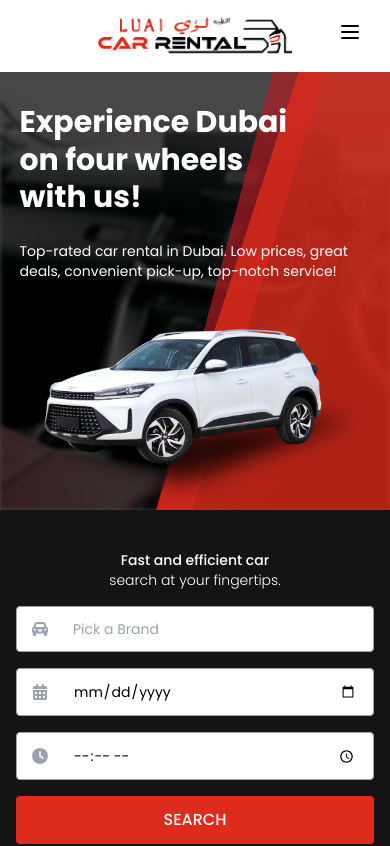
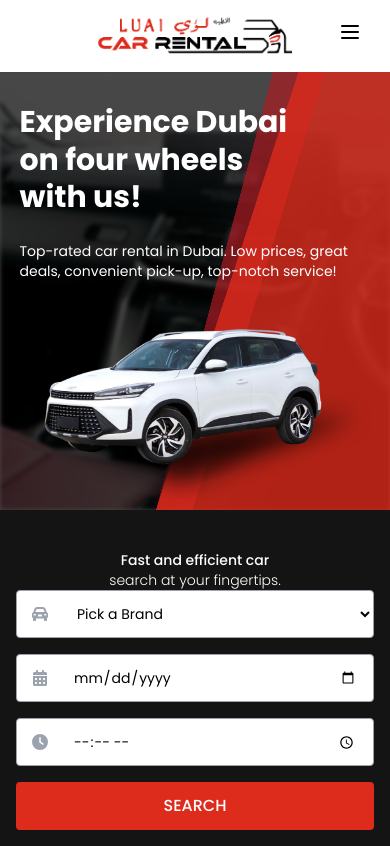
Before and after one commit to quickdig/luai-carrental-nextjs, a Next.js app: page / in a window 390 px wide. Shown: the top 846 px of the page. Built offline with nearby package versions, Linux system fonts and the light colour scheme.

Commit message:
header, searchbox
azhar

```diff
--- a/src/components/Header.jsx
+++ b/src/components/Header.jsx
@@ -1,31 +1,24 @@
 "use client";
 
-import React, { useEffect, useState } from "react";
+import React, { useState } from "react";
 import Link from "next/link";
 import Image from "next/image";
-import { usePathname, useRouter } from "next/navigation";
+import { usePathname } from "next/navigation";
 import off_logo from "../../src/public/assets/off_logo.png";
 import { FaEarthAmericas, FaPhone } from "react-icons/fa6";
-import Button from "./Button";
 
 const Header = () => {
-  const router = useRouter();
-  const pathname = usePathname(); // Get the current path
+  const pathname = usePathname();
   const [language, setLanguage] = useState("English");
 
-  const [isDropdownOpen, setIsDropdownOpen] = useState(false);
 
-  // Toggle the language
   const toggleLanguage = () => {
-    setLanguage((prevLanguage) => (prevLanguage === "English" ? "Arabic" : "English"));
+    setLanguage((prevLanguage) =>
+      prevLanguage === "English" ? "Arabic" : "English"
+    );
   };
 
-  // Check if a route is active
   const isActive = (path) => pathname === path;
-
-  useEffect(() => {
-    console.log(`Current route: ${pathname}`);
-  }, [pathname]);
 
   const navlink = [
     { name: "Home", path: "/" },
@@ -34,12 +27,11 @@ const Header = () => {
     { name: "FAQ", path: "/faq" },
     { name: "Contact Us", path: "/contact-us" },
     { name: "Blog", path: "/blog" },
-  ]
+  ];
 
   return (
     <header className="bg-white shadow-md z-20">
       <div className="relative flex max-w-screen-xl flex-col overflow-hidden px-4 py-4 md:mx-auto md:flex-row md:items-center">
-        {/* Logo */}
         <Link href={"/"} className="flex items-center lg:pl-0 md:pl-4">
           <Image src={off_logo} className="object-contain h-10 md:h-12" alt="Logo" />
         </Link>
@@ -62,47 +54,51 @@ const Header = () => {
           </svg>
         </label>
 
-        {/* Navigation Menu */}
         <nav
           aria-label="Header Navigation"
           className="peer-checked:mt-8 text-center peer-checked:max-h-96 flex max-h-0 w-full flex-col items-center justify-end gap-6 overflow-hidden transition-all md:ml-32 md:max-h-full md:flex-row"
         >
-          {/* Top Main Links */}
           <ul className="flex flex-col items-center space-y-4 justify-end md:space-y-0 md:flex-row md:space-x-6 text-sm">
             {navlink.map((item) => {
-                const {path,name} = item
+              const { path, name } = item;
               return (
-                    <li key={name} className={`group transition duration-300 uppercase font-medium ${ isActive(path) ? "text-primary border-b-2 border-primary" : "text-black"}`}>
+                <li
+                  key={name}
+                  className={`group transition duration-300 uppercase font-medium ${
+                    isActive(path)
+                      ? "text-primary border-b-2 border-primary"
+                      : "text-black"
+                  }`}
+                >
                   <Link href={path} className="relative">
                     {name}
                     <span className="absolute left-0 bottom-0 w-0 h-1 bg-primary "></span>
                   </Link>
                 </li>
-            )
+              );
             })}
           </ul>
 
           <ul className="flex flex-col items-center mt-4 space-y-4 text-xs md:mt-0 md:flex-row md:space-y-0 md:space-x-4">
+
             <li>
-              <Button
-                text={language}
-                type={"button"}
-                style={
-                  "bg-secondary hover:bg-primary text-white font-medium py-2 px-4 rounded inline-flex items-center"
-                }
-                icon={<FaEarthAmericas />}
-                onClick={toggleLanguage} // Change the language
-              />
+              <button
+                onClick={toggleLanguage}
+                className="bg-secondary hover:bg-primary text-white font-medium py-2 px-4 rounded inline-flex items-center"
+              >
+                <FaEarthAmericas className="mr-2" />
+                {language}
+              </button>
             </li>
+
+
             <li>
-              <Button
-                text={"Book Ride"}
-                type={"button"}
-                style={
-                  "bg-primary hover:bg-secondary text-white font-medium py-2 px-4 rounded inline-flex items-center"
-                }
-                icon={<FaPhone />}
-              />
+              <button
+                className="bg-primary hover:bg-secondary text-white font-medium py-2 px-4 rounded inline-flex items-center"
+              >
+                <FaPhone className="mr-2" />
+                Book Ride
+              </button>
             </li>
           </ul>
         </nav>
--- a/src/components/SearchBox.jsx
+++ b/src/components/SearchBox.jsx
@@ -1,23 +1,46 @@
+"use client";
+
+import { useState, useEffect } from "react";
 import { FaCarRear, FaCalendarDays, FaClock } from "react-icons/fa6";
-import Button from './Button';
+import Button from "./Button";
 
 const SearchBox = () => {
+    const [brands, setBrands] = useState([]);
+    const [selectedBrand, setSelectedBrand] = useState("");
+
+    useEffect(() => {
+        async function fetchBrands() {
+            const fetchedBrands = ["Toyota", "Honda", "BMW", "Mercedes", "Audi", "Nissan"];
+            setBrands(fetchedBrands);
+        }
+        fetchBrands();
+    }, []);
+
     return (
         <section className="searchform_Section relative bg-secondary py-6">
-            <div className="flex flex-col md:flex-row p-4 max-w-screen-lg w-full mx-auto items-center">
-                <div className="md:w-1/6 mb-4 md:mb-0 text-center md:text-left">
+            <div className="flex flex-col min-[1024px]:flex-row p-4 max-w-screen-lg w-full mx-auto items-center">
+                <div className="min-[1024px]:w-1/6 md:mb-8 sm:mb-8 sm:px-4 min-[1024px]:mb-0 text-center min-[1024px]:text-left">
                     <p className="text-sm font-medium text-white">Fast and efficient car</p>
                     <p className="text-white font-light text-sm">search at your fingertips.</p>
                 </div>
 
                 <div className="md:w-5/6 w-full">
-                    <form className="flex flex-col gap-4 md:flex-row md:items-center">
+                    <form className="flex flex-col gap-4 md:flex-row md:items-center md:justify-center md:flex-wrap">
                         <div className="relative flex items-center w-full md:w-auto">
-                            <input
-                                type="text"
-                                placeholder="Pick a Brand"
-                                className="pr-4 pl-14 py-3 text-sm text-black rounded bg-white border border-gray-400 w-full md:w-56 outline-[#333]"
-                            />
+                            <select
+                                value={selectedBrand}
+                                onChange={(e) => setSelectedBrand(e.target.value)}
+                                className="pr-4 pl-14 py-3 text-sm text-black rounded bg-white border border-gray-400 w-full outline-[#333]"
+                            >
+                                <option value="" disabled>
+                                    Pick a Brand
+                                </option>
+                                {brands.map((brand, index) => (
+                                    <option key={index} value={brand}>
+                                        {brand}
+                                    </option>
+                                ))}
+                            </select>
                             <div className="absolute left-4 text-gray-400">
                                 <FaCarRear />
                             </div>
@@ -27,7 +50,7 @@ const SearchBox = () => {
                             <input
                                 type="date"
                                 placeholder="Select Date"
-                                className="pr-4 pl-14 py-3 text-sm text-black rounded bg-white border border-gray-400 w-full md:w-56 outline-[#333]"
+                                className="pr-4 pl-14 py-3 text-sm text-black rounded bg-white border border-gray-400 w-full  outline-[#333]"
                             />
                             <div className="absolute left-4 text-gray-400">
                                 <FaCalendarDays />
@@ -38,7 +61,7 @@ const SearchBox = () => {
                             <input
                                 type="time"
                                 placeholder="Select Time"
-                                className="pr-4 pl-14 py-3 text-sm text-black rounded bg-white border border-gray-400 w-full md:w-56 outline-[#333]"
+                                className="pr-4 pl-14 py-3 text-sm text-black rounded bg-white border border-gray-400 w-full  outline-[#333]"
                             />
                             <div className="absolute left-4 text-gray-400">
                                 <FaClock />
@@ -56,9 +79,7 @@ const SearchBox = () => {
                 </div>
             </div>
         </section>
+    );
+};
 
-
-    )
-}
-
-export default SearchBox
+export default SearchBox;
```
Lines whose indentation alone changed are shown as unchanged.
